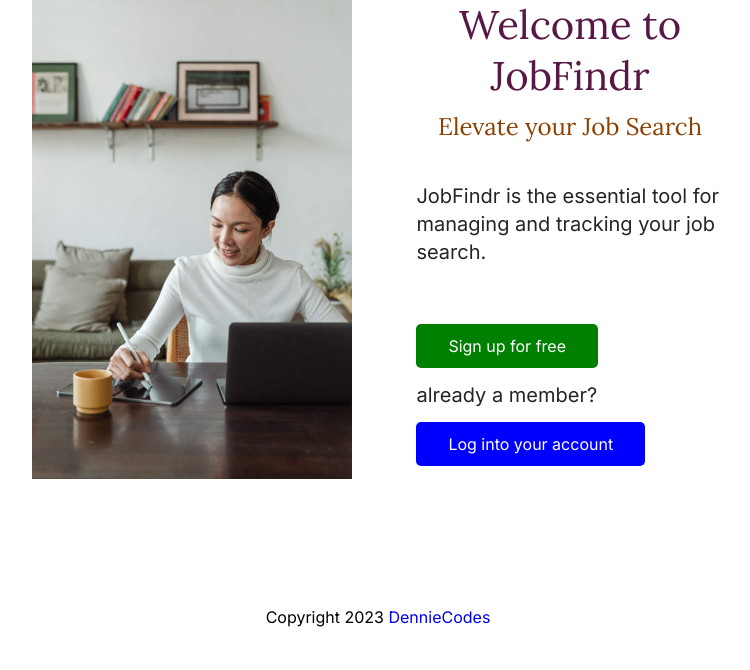
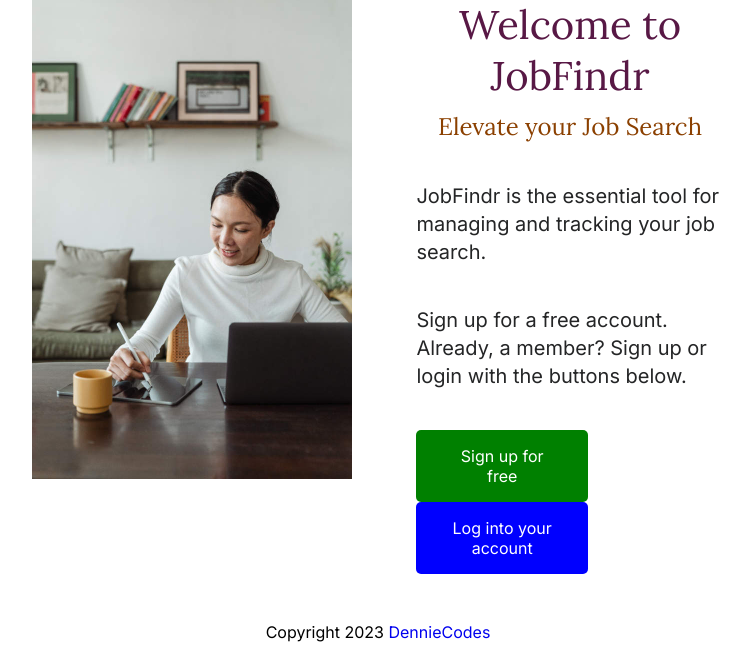
Before and after one commit to DennieCodes/jobfindr, a Django app: page /home/ in a window 1280 px wide. Shown: the part 145-815 px from the top of the page, without its empty margins (262-1012 px from the left). Before the commit the page ends 772 px from the top, so only its background shows below. Run offline with Django 4.2, Linux system fonts and the light colour scheme.

Commit message:
Update home page to display conditional info and links

```diff
--- a/home/static/css/home.css
+++ b/home/static/css/home.css
@@ -29,11 +29,11 @@
     color: #242526;
     font-size: 1.25rem;
     line-height: 1.75rem;
-    margin: 1.25em 0;
+    margin: 1.25em 0 2em;
   }
 
   & p:first-of-type {
-    margin: 2em 0 3.5em;
+    margin: 2em 0;
   }
 }
 
@@ -52,15 +52,23 @@ h2 {
 }
 
 .primary-cta {
+  font-size: 1rem;
   background-color: green;
   color: white;
-  padding: .75em 2em;
+  padding: 1em 2em;
   border-radius: 5px;
+  display: inline-block;
+  width: 35%;
+  text-align: center;
 }
 
 .secondary-cta {
+  font-size: 1rem;
   background-color: blue;
   color: white;
-  padding: .75em 2em;
+  padding: 1em 2em;
   border-radius: 5px;
+  display: inline-block;
+  width: 35%;
+  text-align: center;
 }
--- a/home/templates/home/home.html
+++ b/home/templates/home/home.html
@@ -17,9 +17,14 @@
       <p>
         JobFindr is the essential tool for managing and tracking your job search.
       </p>
+      {% if user.is_authenticated %}
+      <p>View, manage and track your job applications by clicking the button below.</p>
+      <a class="primary-cta" href="{% url 'list_applications' %}">Applications</a>
+      {% else %}
+      <p>Sign up for a free account.  Already, a member?  Sign up or login with the buttons below.</p>
       <a class="primary-cta" href="{% url 'user_signup' %}">Sign up for free</a>
-      <p>already a member?</p>
       <a class="secondary-cta" href="{% url 'user_login' %}">Log into your account</a>
+      {% endif %}
     </div>
   </div>
 </main>
```
